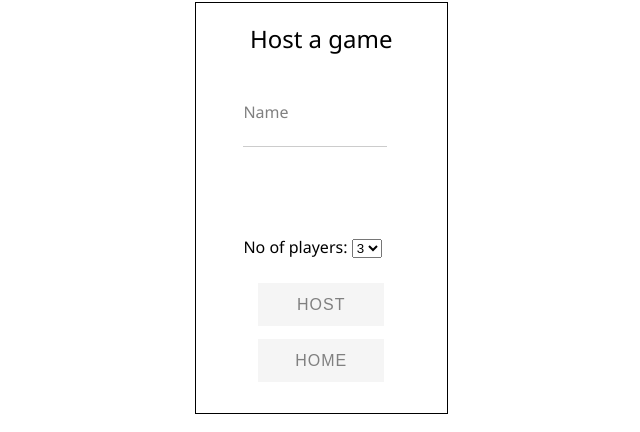
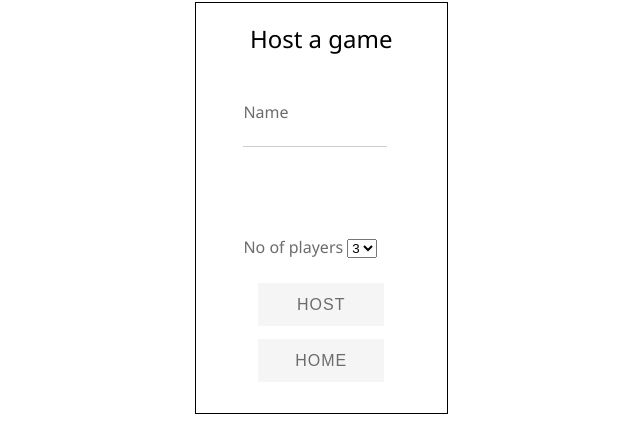
Before and after one commit to step-batch-7/anansi-acquire, a website: page public/host.html in a window 1280 px wide. Shown: the part 249-681 px from the top of the page, 314-954 px from the left. Drawn offline with Linux system fonts and the light colour scheme.

Commit message:
|#19|priyanshu/thanya| modified label color in  host and join Page

```diff
--- a/public/css/index.css
+++ b/public/css/index.css
@@ -79,7 +79,7 @@ button {
   outline: none;
   position: relative;
   background: #f5f5f5;
-  color: gray;
+  color: rgb(109, 107, 107);
   transition: none;
   width: 50%;
 }
@@ -91,7 +91,7 @@ button:active {
 }
 
 label {
-  color: gray;
+  color: rgb(109, 107, 107);
   position: relative;
 }
 
@@ -105,6 +105,8 @@ input[type='text'] {
   background: none;
 }
 input[type='text']:focus {
+  background: none;
+  outline: none;
   border: 0px;
   border-bottom: 2px solid rgb(59, 58, 58);
 }
--- a/public/host.html
+++ b/public/host.html
@@ -21,7 +21,7 @@
         onkeyup="show('hint')" onblur="hide('hint')">
         <p class="hint hide" id="hint">name should have 3-8 characters only</p>
       </div>
-      <div class="text-container"> No of players:
+      <div class="text-container"> <label for="noOfPlayers">No of players</label>
       <select name="noOfPlayers">
         <option name="noOfPlayers" value="3">3</option>
         <option name="noOfPlayers" value="4">4</option>
```
